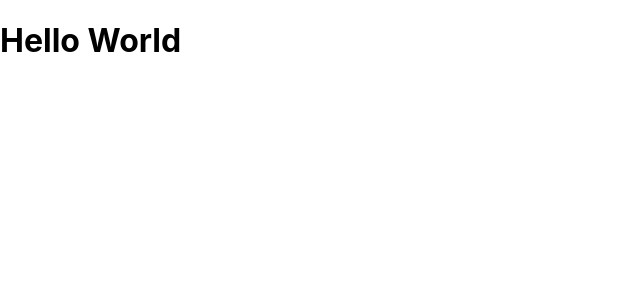
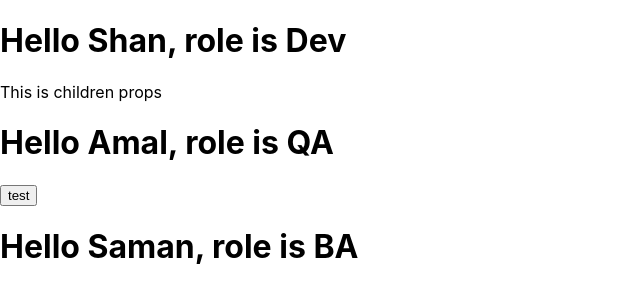
Before and after one commit to widisal125/learn-reactjs, a React (Create React App) app: page / in a window 1280 px wide. Shown: the top 302 px of the page, without its empty margins (0-640 px from the left). Built offline with nearby package versions, Linux system fonts and the light colour scheme.

Commit message:
Greet component with props

```diff
--- a/src/App.js
+++ b/src/App.js
@@ -1,8 +1,18 @@
-import logo from './logo.svg';
-import './App.css';
+import React from "react";
+import Greet from './components/Greet';
 
 function App() {
-  return (<h1>Hello World</h1>);
+  return (
+    <div>
+      <Greet name="Shan" role="Dev">
+        <p>This is children props</p>
+      </Greet>
+      <Greet name="Amal" role="QA">
+        <button>test</button>
+      </Greet>
+      <Greet name="Saman" role="BA" />
+    </div>
+  );
 }
 
 export default App;
--- /dev/null
+++ b/src/components/Greet.js
@@ -0,0 +1,13 @@
+import React from 'react';
+
+function Greet (props) {
+  console.log(props);
+  return (
+    <>
+    <h1>Hello {props.name}, role is {props.role}</h1>
+    {props.children}
+    </>
+  );
+}
+
+export default Greet;
```
